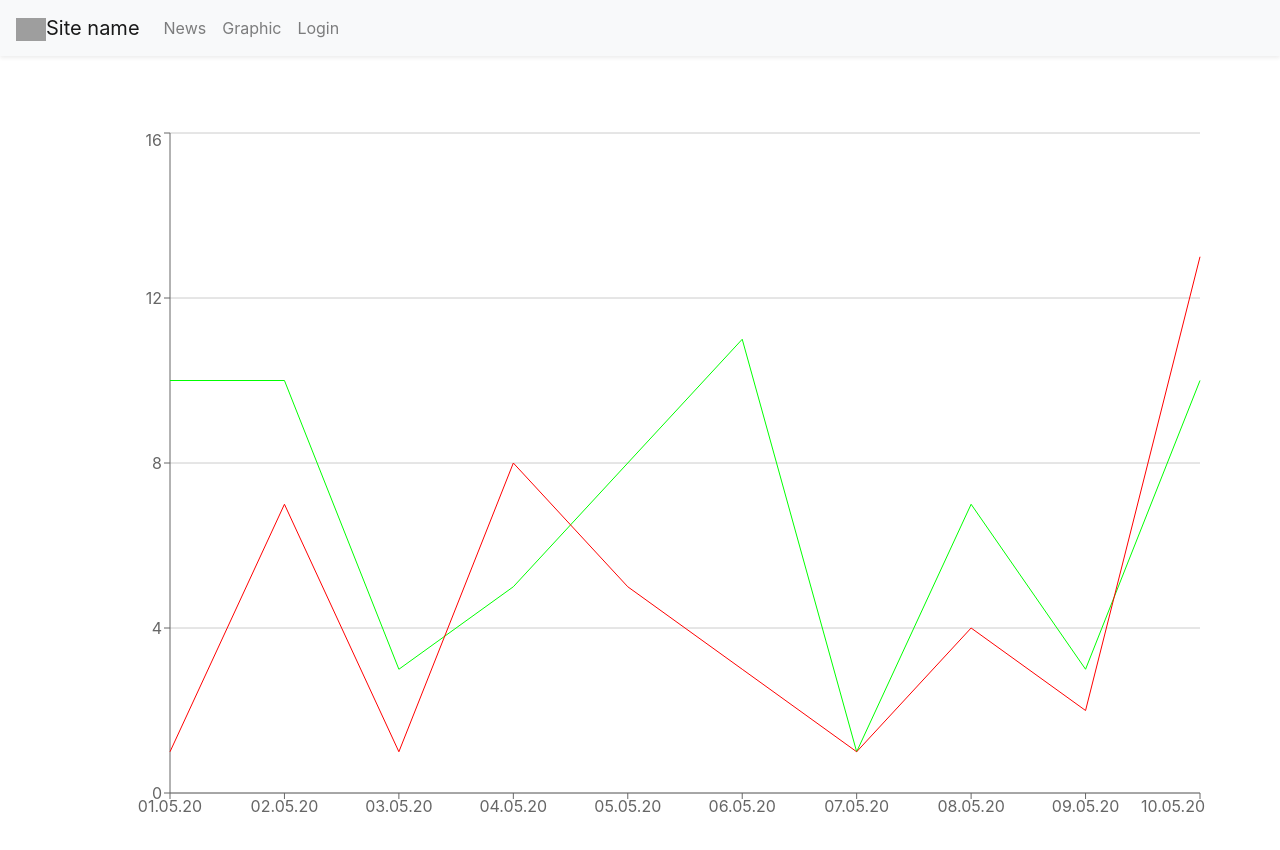
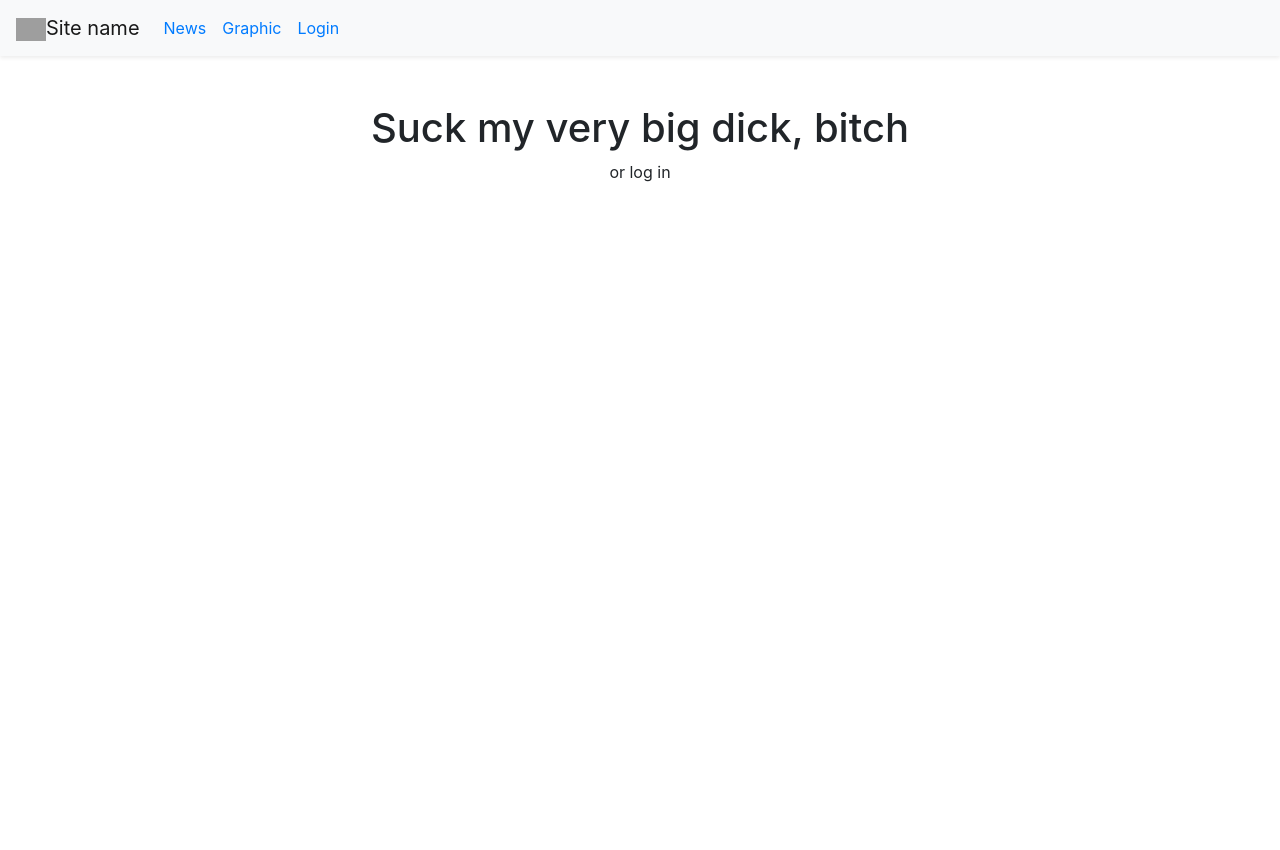
Before and after one commit to nick-baliesnyi/news, a React (Create React App) app: page /graphic in a window 1280 px wide. Shown: the top 850 px of the page. After the commit the page ends 800 px from the top, so only its background shows below. Built offline with nearby package versions, Linux system fonts and the light colour scheme; no server answers; grey boxes are pictures that could not be loaded.

Commit message:
bad update(

```diff
--- a/package.json
+++ b/package.json
@@ -13,7 +13,7 @@
     "react-bootstrap": "^1.0.1",
     "react-dom": "^16.13.1",
     "react-infinite-scroll-component": "^5.0.5",
-    "react-router": "^5.1.2",
+    "react-router": "^5.2.0",
     "react-router-dom": "^5.1.2",
     "react-scripts": "3.4.1",
     "recharts": "^1.8.5"
--- a/src/App.js
+++ b/src/App.js
@@ -3,11 +3,13 @@ import "./App.css";
 import { Container } from "react-bootstrap";
 import { BrowserRouter as Router, Switch, Route } from "react-router-dom";
 import InfiniteScroll from "react-infinite-scroll-component";
+
 import NewsList from "./component/newsList";
 import NavBar from "./component/navBar";
 import Graphic from "./component/graphic";
 import LoginPage from "./component/LoginPage";
 import NewsCounter from "./component/newsCounter";
+import Dick from './component/dick'
 
 class App extends Component {
   constructor(props) {
@@ -18,12 +20,13 @@ class App extends Component {
       positive: 0,
       negative: 0,
       mood: "neg",
-      hasMore: true
+      hasMore: true,
+      auth: false,
     };
   }
 
   componentDidMount() {
-    this.fetch()
+    this.fetch();
     //window.addEventListener('scroll', this.onScroll);
 
     fetch("https://viknubackend.pythonanywhere.com/stats/1")
@@ -34,26 +37,25 @@ class App extends Component {
   }
 
   fetch = (props) => {
-
-    if(this.state.newsList.length >= 35) {
-      this.setState({hasMore: false})
-      return
+    if (this.state.newsList.length >= 35) {
+      this.setState({ hasMore: false });
+      return;
     }
     fetch(
       `http://newsapi.org/v2/top-headlines?country=us&pageSize=5&page=${props}&apiKey=845f0c59ff1645f19a21ee1f55afd9c1`
     )
       .then((value) => value.json())
       .then((value) => {
-        console.log(value)
-        const newArr = this.state.newsList
-        value.articles.forEach(el => {
-          newArr.push(el)
-        })
+        console.log(value);
+        const newArr = this.state.newsList;
+        value.articles.forEach((el) => {
+          newArr.push(el);
+        });
 
-        this.setState({newsList: newArr})
+        this.setState({ newsList: newArr });
       });
-      this.setState({active: this.state.active + 1})
-      console.log(this.state.active)
+    this.setState({ active: this.state.active + 1 });
+    console.log(this.state.active);
   };
 
   activeButton = (el) => {
@@ -74,13 +76,18 @@ class App extends Component {
     }
   };
 
+  auth = () => {
+    this.setState({ auth: true });
+  };
+
   render() {
     return (
       <Fragment>
+        <Router>
           <NavBar />
-        <Router>
           <Switch>
             <Route exact path="/">
+              {this.state.auth ? (
                 <Container
                   style={{ width: "800px", overflow: "auto" }}
                   className=" mt-4 mb-5 pt-2 pb-3 shadow-sm"
@@ -95,7 +102,7 @@ class App extends Component {
                     hasMore={this.state.hasMore}
                     loader={<h4>Loading...</h4>}
                     endMessage={
-                    <p style={{textAlign: 'center'}}>
+                      <p style={{ textAlign: "center" }}>
                         <b>The end</b>
                       </p>
                     }
@@ -106,9 +113,16 @@ class App extends Component {
                     />
                   </InfiniteScroll>
                 </Container>
+              ) : (
+                <Dick/>
+              )}
             </Route>
-            <Route exact path="/graphic" component={Graphic} />
-            <Route exact path="/login" component={LoginPage} />
+            <Route path="/graphic" >
+              {this.state.auth ? <Graphic/> : <Dick/>}
+            </Route>
+            <Route path="/login">
+              <LoginPage auth={this.auth} />
+            </Route>
           </Switch>
         </Router>
       </Fragment>
--- a/src/_services/user.service.js
+++ b/src/_services/user.service.js
@@ -1,9 +1,8 @@
-
-let API = "http://ec2-18-218-14-126.us-east-2.compute.amazonaws.com:8990/"
+let API = "http://ec2-18-218-14-126.us-east-2.compute.amazonaws.com:8990";
 
 export const userService = {
   login,
-    logout
+  logout,
 };
 
 function login(username, password) {
@@ -12,43 +11,40 @@ function login(username, password) {
   formData.append("password", password);
 
   const requestOptions = {
-        method: 'POST',
+    method: "POST",
     body: formData,
-        mode: 'no-cors'
+    mode: "no-cors",
   };
 
   return fetch(`${API}/auth/`, requestOptions)
     .then(handleResponse)
-        .then(user => {
+    .then((user) => {
       window.alert(user);
       // login successful if there's a user in the response
       if (user) {
         // store user details and basic auth credentials in local storage
         // to keep user logged in between page refreshes
         window.alert("usdasda");
-                user.authdata = window.btoa(username + ':' + password);
-                localStorage.setItem('user', JSON.stringify(user));
+        user.authdata = window.btoa(username + ":" + password);
+        localStorage.setItem("user", JSON.stringify(user));
+
+        return user;
       }
 
-            return user;
+      return;
     });
 }
 
 function logout() {
-    localStorage.removeItem('user');
+  localStorage.removeItem("user");
 }
 
 function handleResponse(response) {
   let text = response.text();
-    return text.then(text => {
-        if (!response.ok) {
-            if (response.status === 401) {
-                // auto logout if 401 response returned from api
-                logout();
+  return text.then((text) => {
+    if (response.status === 200) {
+      return response;
     }
-            const error = response.statusText;
-            return Promise.reject(error);
-        }
-        return "OK";
+    return;
   });
 }
--- a/src/component/LoginPage.js
+++ b/src/component/LoginPage.js
@@ -40,6 +40,10 @@ class LoginPage extends React.Component {
         userService.login(username, password)
             .then(
                 user => {
+                    console.log(user)
+                    if (user) {
+                        this.props.auth()
+                    }
                     window.alert("OK");
                     //const { from } = this.props.location.state || { from: { pathname: "/" } };
                     //this.props.history.push(from);
@@ -52,7 +56,7 @@ class LoginPage extends React.Component {
     render() {
         const { username, password, submitted, loading, error } = this.state;
         return (
-            <div className="col-md-6 col-md-offset-3" style={{margin: "0 auto"}}>
+            <div className="col-md-6 col-md-offset-3 mt-5" style={{margin: "0 auto"}}>
                 <h2>Login</h2>
                 <form name="form" onSubmit={this.handleSubmit}>
                     <div className={'form-group' + (submitted && !username ? ' has-error' : '')}>
--- /dev/null
+++ b/src/component/dick.js
@@ -0,0 +1,13 @@
+import React from "react";
+import { Container } from "react-bootstrap";
+
+export default function Dick() {
+  return (
+    <div>
+      <Container className="w-75 text-center mt-5">
+        <h1>Suck my very big dick, bitch</h1>
+        <p>or log in</p>
+      </Container>
+    </div>
+  );
+}
--- a/src/component/navBar.js
+++ b/src/component/navBar.js
@@ -1,19 +1,29 @@
 import React from "react";
 import { Navbar, Nav } from "react-bootstrap";
+import { Link } from "react-router-dom";
 
 const NavBar = (props) => {
   return (
     <Navbar bg="light" className="shadow-sm">
-      <Navbar.Brand href="/">
-          <img src='https://img.icons8.com/cute-clipart/64/000000/news.png' width="30px"/>
-          Site name
+      <Navbar.Brand>
+        <img
+          src="https://img.icons8.com/cute-clipart/64/000000/news.png"
+          width="30px"
+        />
+        Site name
       </Navbar.Brand>
       <Navbar.Toggle aria-controls="basic-navbar-nav" />
       <Navbar.Collapse id="basic-navbar-nav">
-        <Nav className="mr-auto">
-          <Nav.Link href="/">News</Nav.Link>
-          <Nav.Link href="/graphic">Graphic</Nav.Link>
-          <Nav.Link href="/login">Login</Nav.Link>
+        <Nav className="mr-auto text-primary">
+          <Nav.Link>
+            <Link to={"/"}>News</Link>
+          </Nav.Link>
+          <Nav.Link>
+            <Link to={"/graphic"}>Graphic</Link>
+          </Nav.Link>
+          <Nav.Link>
+            <Link to={"/login"}>Login</Link>
+          </Nav.Link>
         </Nav>
       </Navbar.Collapse>
     </Navbar>
--- a/src/index.js
+++ b/src/index.js
@@ -4,13 +4,10 @@ import "./index.css";
 import App from "./App";
 import * as serviceWorker from "./serviceWorker";
 import 'bootstrap/dist/css/bootstrap.min.css';
-import { BrowserRouter } from "react-router-dom";
 
 ReactDOM.render(
   <React.StrictMode>
-    <BrowserRouter>
       <App />
-    </BrowserRouter>
   </React.StrictMode>,
   document.getElementById("root")
 );
```
Also changed, not shown: 1 other file (tests, documents, lock files or other folders). Lines whose indentation alone changed are shown as unchanged.
